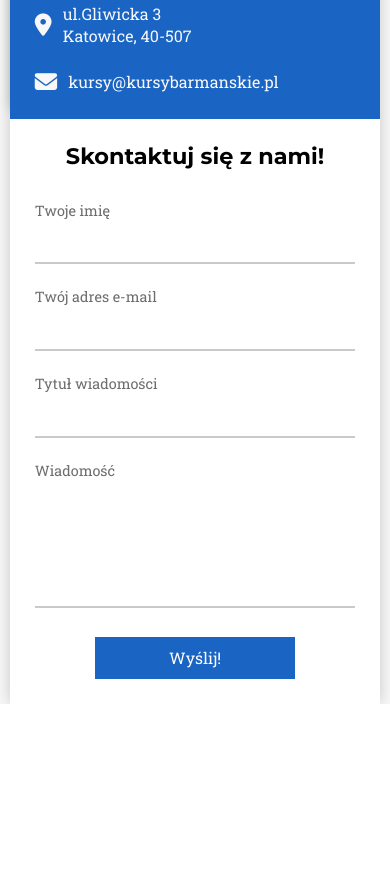
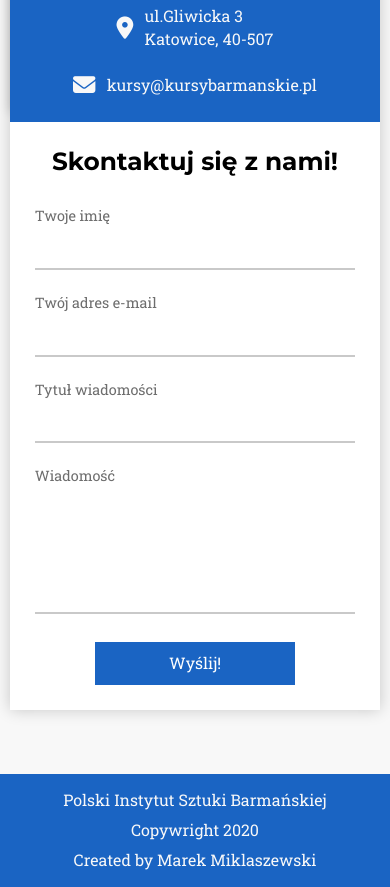
Before and after one commit to Balldoro/bartender, a website built with webpack: page src/templates/index.html in a window 390 px wide. Shown: the part 4316-5203 px from the top of the page. Before the commit the page ends 5020 px from the top, so only its background shows below. Built offline with nearby package versions, Linux system fonts and the light colour scheme.

Commit message:
create footer with medias

```diff
--- a/src/sass/layout/_contact.scss
+++ b/src/sass/layout/_contact.scss
@@ -16,7 +16,6 @@
     margin-bottom: 2rem;
     font-size: 1.55rem;
     @media (max-width: 1240px) {
-      font-size: 1.4rem;
       text-align: center;
     }
     &--side {
@@ -106,6 +105,7 @@
     }
     @media (max-width: 710px) {
       flex-direction: column;
+      align-items: center;
     }
   }
   &__details-item {
@@ -139,14 +139,14 @@
     }
   }
   &__image-container {
-    position: absolute;
-    top: 60%;
     max-height: 600px;
     overflow: hidden;
     background: linear-gradient(
       rgba($decor-color, 0.5),
       rgba($decor-color, 0.5)
     );
+    margin-top: -16rem;
+    z-index: -1;
     img {
       opacity: 0.3;
       max-width: 100%;
--- /dev/null
+++ b/src/sass/layout/_footer.scss
@@ -0,0 +1,25 @@
+.footer {
+  background-color: $decor-color;
+  color: $main-color;
+  padding: 15px 0;
+  &__list {
+    list-style: none;
+    display: flex;
+    justify-content: space-between;
+    align-items: center;
+    @media (max-width: 710px) {
+      flex-direction: column;
+    }
+  }
+  &__item {
+    @media (max-width: 710px) {
+      margin-bottom: 0.5rem;
+      &:last-child {
+        margin: 0;
+      }
+    }
+  }
+  @media (max-width: 1240px) {
+    margin-top: 4rem;
+  }
+}
--- a/src/sass/layout/_main.scss
+++ b/src/sass/layout/_main.scss
@@ -1,3 +1,3 @@
-.main {
+body {
   background-color: $main-color;
 }
--- a/src/sass/main.scss
+++ b/src/sass/main.scss
@@ -19,3 +19,4 @@
 @import "./layout/courses";
 @import "./layout/terms";
 @import "./layout/contact";
+@import "./layout/footer";
--- a/src/templates/index.html
+++ b/src/templates/index.html
@@ -323,5 +323,14 @@
         </div>
       </section>
     </main>
+    <footer class="footer">
+      <div class="container">
+        <ul class="footer__list">
+          <li class="footer__item text">Polski Instytut Sztuki Barmańskiej</li>
+          <li class="footer__item text">Copywright 2020</li>
+          <li class="footer__item text">Created by Marek Miklaszewski</li>
+        </ul>
+      </div>
+    </footer>
   </body>
 </html>
```
